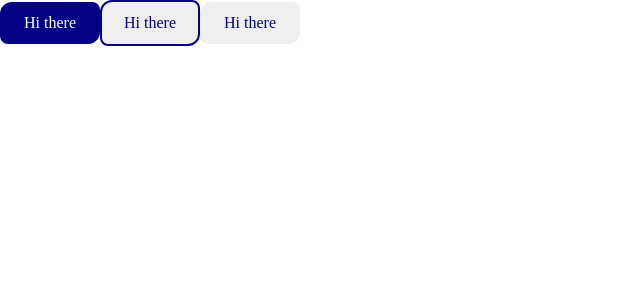
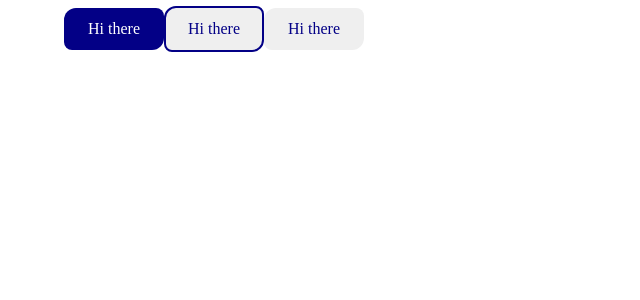
Before and after one commit to sarangsamii/design-systems-test, a React (Create React App) app: page / in a window 1280 px wide. Shown: the top 300 px of the page, without its empty margins (0-640 px from the left). Built offline with nearby package versions, Linux system fonts and the light colour scheme; a web font is replaced by a local one.

Commit message:
feat: :art: Normalize with Polished.js and added global styles

```diff
--- a/package.json
+++ b/package.json
@@ -6,6 +6,7 @@
     "@testing-library/jest-dom": "^5.16.4",
     "@testing-library/react": "^13.1.1",
     "@testing-library/user-event": "^13.5.0",
+    "polished": "^4.2.2",
     "react": "^18.0.0",
     "react-dom": "^18.0.0",
     "react-scripts": "5.0.1",
--- a/src/App.js
+++ b/src/App.js
@@ -1,12 +1,14 @@
 import PrimaryButton, { SecondaryButton, TertiaryButton } from "./components/Button";
+import { GlobalStyle } from "./utils/Global";
 
 const App = () => {
   return (
-    <div>
+    <main>
       <PrimaryButton>Hi there</PrimaryButton>
       <SecondaryButton>Hi there</SecondaryButton>
       <TertiaryButton>Hi there</TertiaryButton>
-    </div>
+      <GlobalStyle/>
+    </main>
   );
 };
 
--- /dev/null
+++ b/src/utils/Global.js
@@ -0,0 +1,24 @@
+import { createGlobalStyle } from "styled-components";
+import { normalize } from "polished";
+import { PrimaryFont } from "./typography";
+
+export const GlobalStyle = createGlobalStyle`
+${normalize}
+html {
+    box-sizing: border-box;
+    font-size: 16px;
+  }
+  *, *:before, *:after {
+    box-sizing: inherit;
+  }
+  body {
+    margin: 0;
+    padding: 6px 0 0;
+    font-family: ${PrimaryFont}
+  }
+
+  main {
+    width: 90%;
+    margin: 0 auto;
+  }
+`
```
Also changed, not shown: 1 other file (tests, documents, lock files or other folders).
